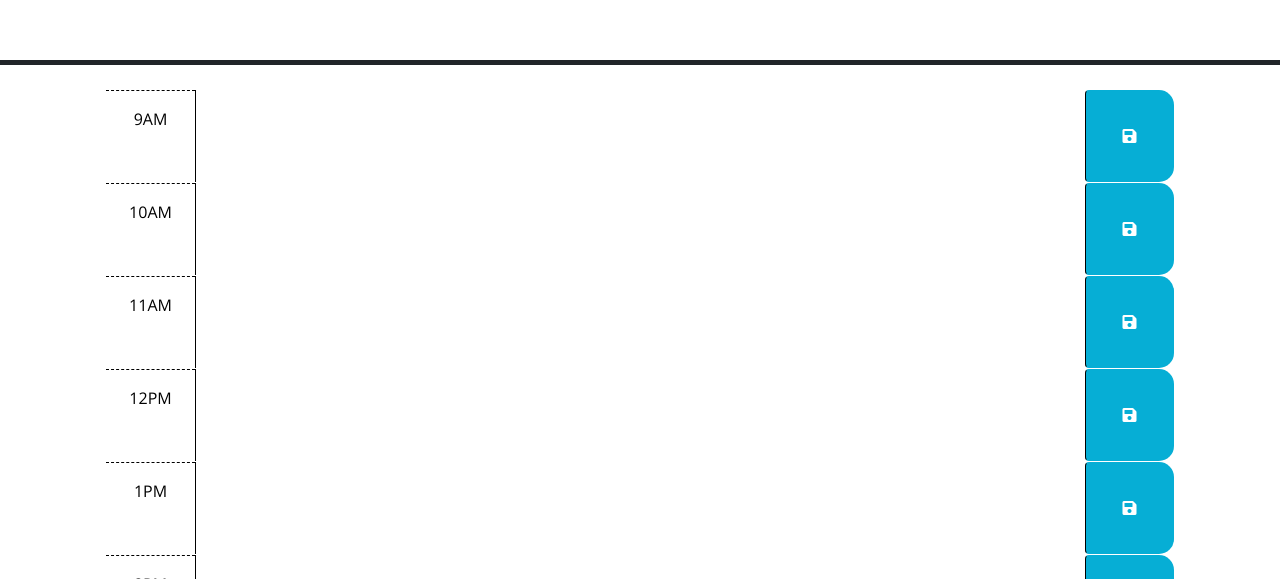
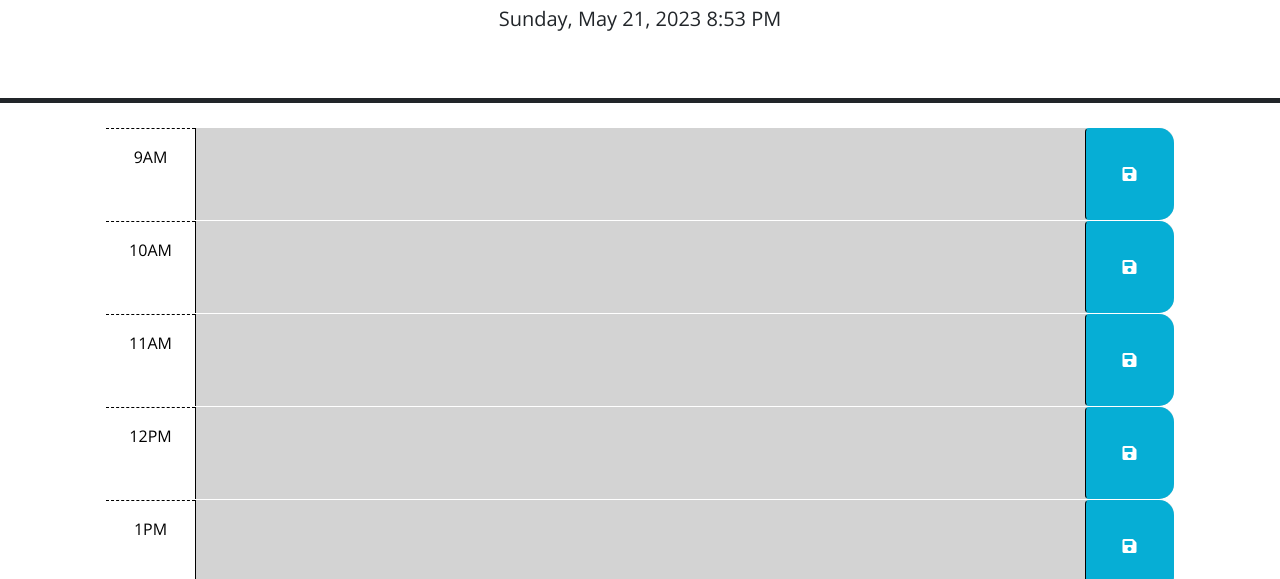
Before and after one commit to Bwhitman33/Work-Day-Scheduler, a plain HTML site: page index.html in a window 1280 px wide. Shown: the part 221-800 px from the top of the page. Drawn offline with nearby package versions, Linux system fonts and the light colour scheme; the site is published under a folder, as on GitHub Pages, so addresses that start at the root find nothing.

Commit message:
fixed file paths for src to css and js

```diff
--- a/index.html
+++ b/index.html
@@ -111,7 +111,7 @@
       crossorigin="anonymous"
     ></script>
 
-    <script src="/Assets/js/script.js"></script>
+    <script src="./Assets/js/script.js"></script>
   </body>
 
   <!-- Added a simple footer to make the webpage look a little cleaner -->
```
